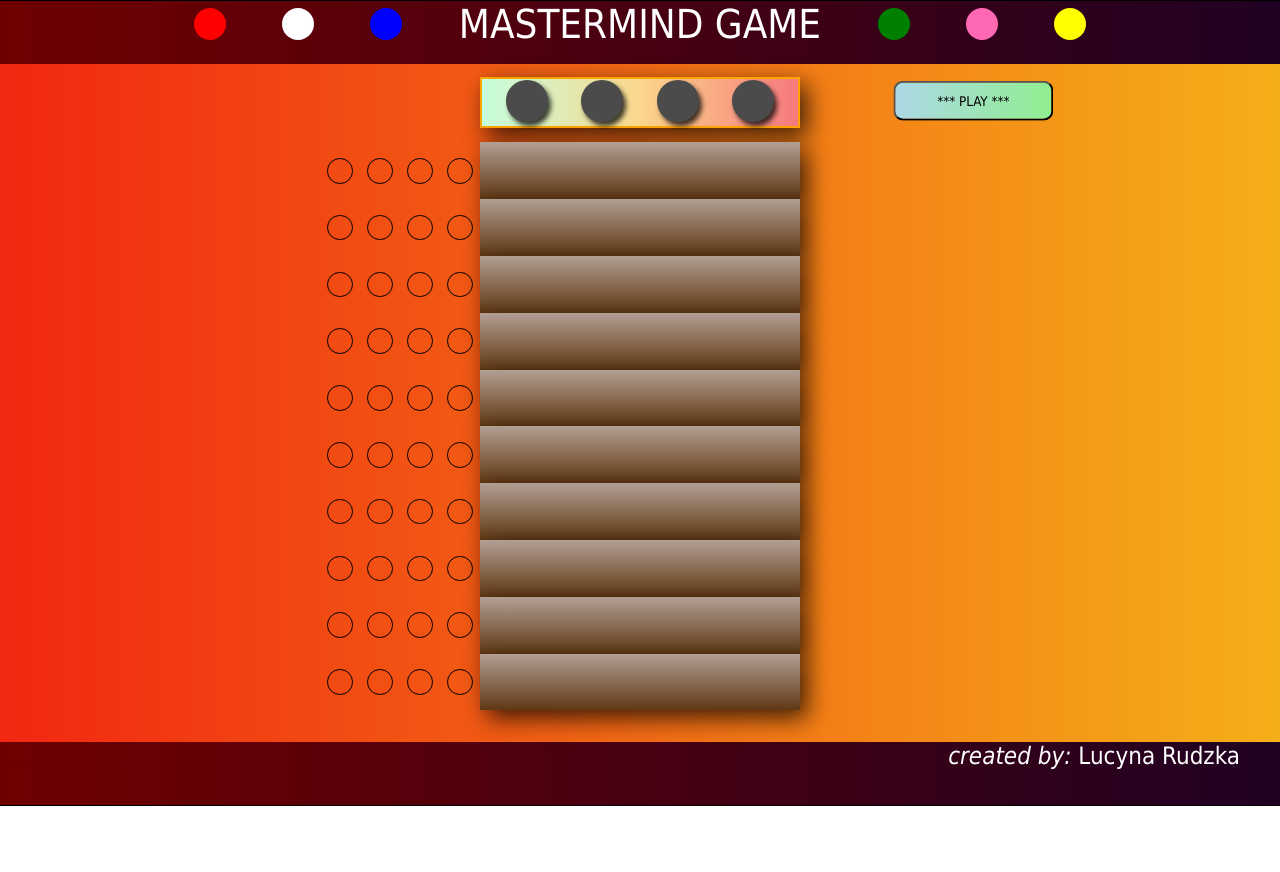
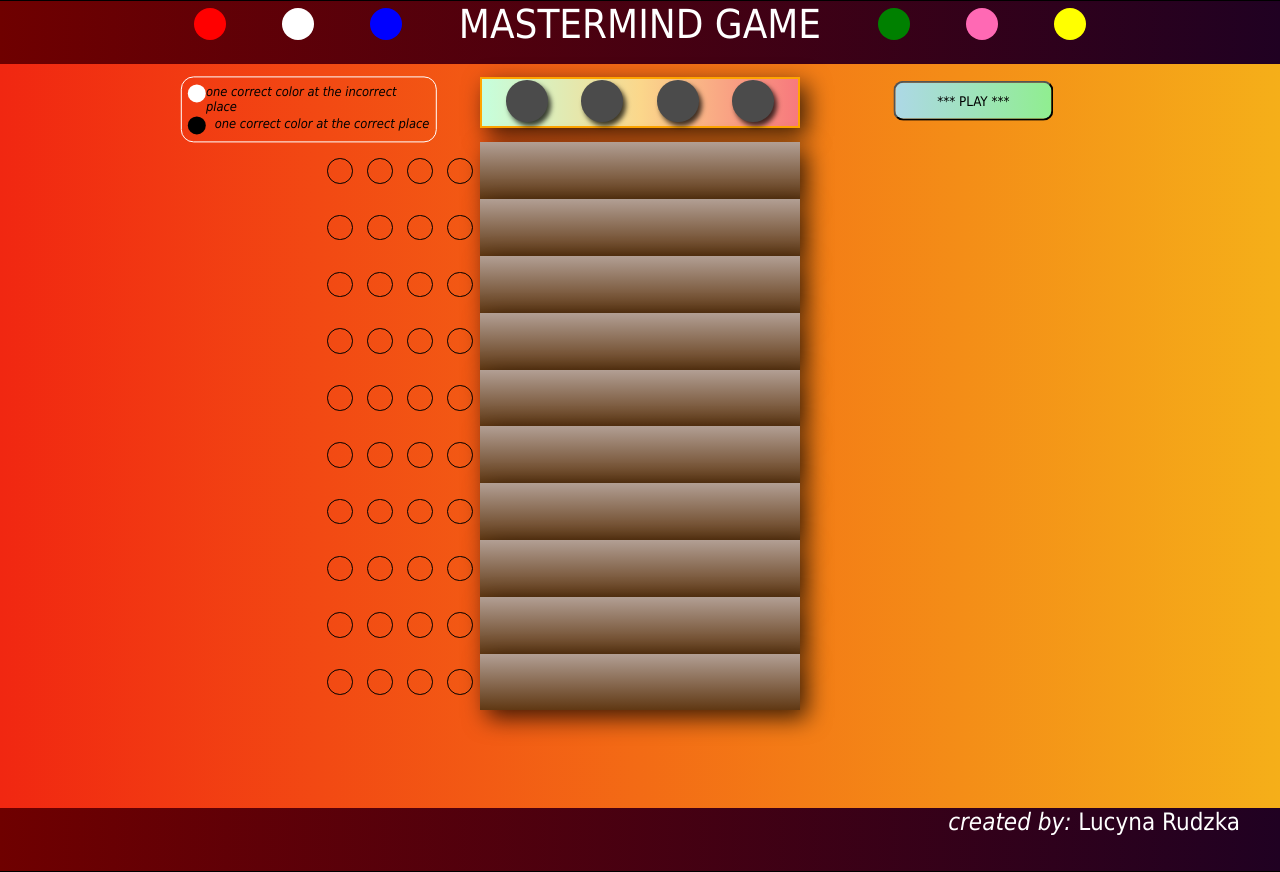
Before and after one commit to lrudzka/Time4Play, a React app: page / in a window 1280 px wide. Before the commit the page ends 806 px from the top, so only its background shows below. Built offline with nearby package versions, Linux system fonts and the light colour scheme.

Commit message:
20180706

```diff
--- a/css/components/_body.scss
+++ b/css/components/_body.scss
@@ -107,6 +107,33 @@ section#body {
       }
     }
   }
+  .legendInfo {
+    width: 20em;
+    border: 1px solid white;
+    border-radius: 1em;
+    padding: 0.5em;
+    font-size: 0.8em;
+    transform: translate(4em, 0);
+    .legendRow {
+      display: flex;
+      flex-direction: row;
+      justify-content: space-between;
+      .legendPoint {
+        width: 1.4em;
+        height: 1.4em;
+        border-radius: 100%;
+      }
+      .whitePoint {
+        background-color: white;
+      }
+      .blackPoint {
+        background-color: black;
+      }
+    }
+    .legendRow:first-child {
+      margin-bottom: 0.2em;
+    }
+  }
 }
 
 @media (min-width:1024px) {
@@ -134,5 +161,9 @@ section#body {
         }
       }
     }
+    .legendInfo {
+      transform: translate(11em, -52em);
+
+    }
   }
 }
--- a/js/Body.jsx
+++ b/js/Body.jsx
@@ -146,6 +146,7 @@ class Body extends React.Component{
 
         return(
            <section id='body'>
+
                <div className='mainWidth'>
 
                    {boardHeaderView}
@@ -166,6 +167,21 @@ class Body extends React.Component{
 
                    </div>
 
+                   <div className="legendInfo">
+                       <div className='legendRow'>
+                           <div className="legendPoint whitePoint"></div>
+                           <div>
+                               <em> one correct color at the incorrect place</em>
+                           </div>
+                       </div>
+                       <div className='legendRow'>
+                           <div className="legendPoint blackPoint"></div>
+                           <div>
+                               <em> one correct color at the correct place</em>
+                           </div>
+                       </div>
+                   </div>
+
                    {finishInfoView}
 
                </div>
```
Also changed, not shown: 2 other files (tests, documents, lock files or other folders).
